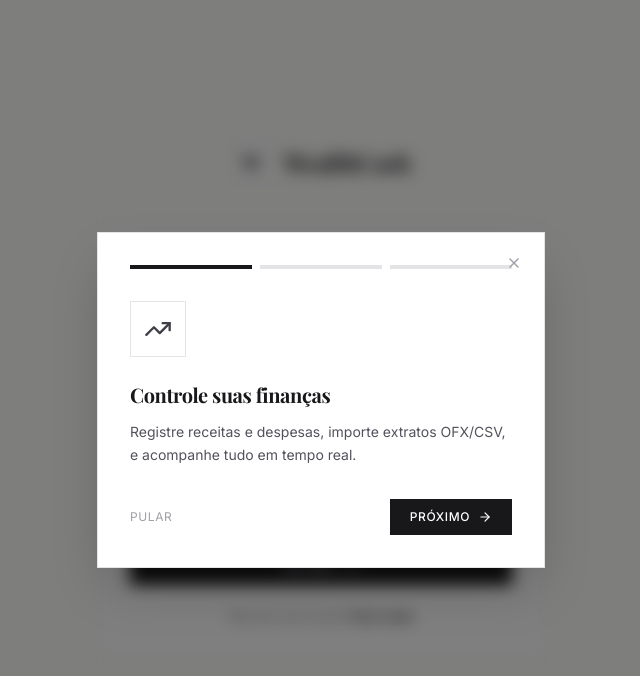
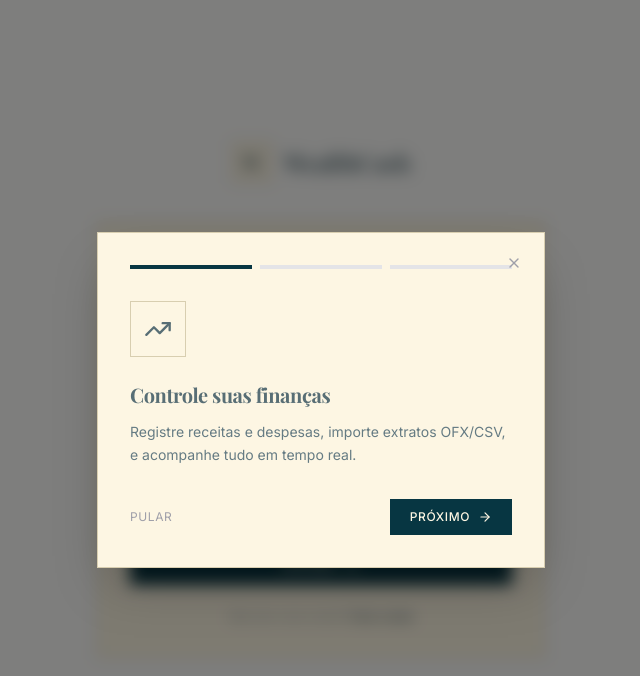
Before and after one commit to pedroqvd/planejador-financeiro-2, a Next.js app: page /login in a window 1280 px wide. Shown: the top 676 px of the page, without its empty margins (319-959 px from the left). Built offline with nearby package versions, Linux system fonts and the light colour scheme; no server answers; a web font is replaced by a local one.

Commit message:
feat: redesign global theme to Solarized Light and Dark Modern

```diff
--- a/app/globals.css
+++ b/app/globals.css
@@ -10,35 +10,73 @@
 /* ===== Premium Editorial Design System ===== */
 
 :root {
-  --accent-gold: #C9A84C;
-  --accent-ink: #0A0A0A;
-  --bg-cream: #FCFCFA;
-  --bg-sidebar: #F3F4F3;
-  --bg-card: #ffffff;
-  --bg-input: #ffffff;
-  --border-color: #E5E7EB;
-  --text-primary: #0A0A0A;
-  --text-secondary: #71717a;
-  --shadow-sm: 0 1px 2px 0 rgb(0 0 0 / 0.02), 0 1px 3px 0 rgb(0 0 0 / 0.04);
-  --shadow-md: 0 4px 6px -1px rgb(0 0 0 / 0.03), 0 2px 4px -2px rgb(0 0 0 / 0.03);
-  --shadow-lg: 0 10px 25px -3px rgb(0 0 0 / 0.05), 0 4px 6px -4px rgb(0 0 0 / 0.02);
+  /* Solarized Light Theme */
+  --accent-gold: #b58900;
+  --accent-ink: #268bd2;
+  --bg-cream: #fdf6e3;
+  --bg-sidebar: #eee8d5;
+  --bg-card: #fdf6e3;
+  --bg-input: #eee8d5;
+  --border-color: #d8ceb0;
+  --text-primary: #586e75;
+  --text-secondary: #93a1a1;
+
+  /* Generic tailwind overrides for Light Mode */
+  --tw-bg-zinc-50: #eee8d5;
+  --tw-bg-zinc-100: #e5dfc5;
+  --tw-bg-zinc-900: #073642;
+  --tw-text-zinc-900: #586e75;
+  --tw-text-zinc-800: #073642;
+  --tw-text-zinc-700: #586e75;
+  --tw-text-zinc-600: #657b83;
+  --tw-text-zinc-500: #93a1a1;
+  --tw-text-white: #fdf6e3;
+  --tw-border-zinc-100: #e5dfc5;
+  --tw-bg-white-90: rgba(253, 246, 227, 0.9);
+  --tw-thumb: #d8ceb0;
+  --tw-thumb-hover: #c9bda0;
+  --tw-selection-bg: #eee8d5;
+  --tw-selection-text: #073642;
+
+  --shadow-sm: 0 1px 2px 0 rgb(0 43 54 / 0.05), 0 1px 3px 0 rgb(0 43 54 / 0.05);
+  --shadow-md: 0 4px 6px -1px rgb(0 43 54 / 0.05), 0 2px 4px -2px rgb(0 43 54 / 0.05);
+  --shadow-lg: 0 10px 25px -3px rgb(0 43 54 / 0.05), 0 4px 6px -4px rgb(0 43 54 / 0.05);
   --transition-base: all 0.3s cubic-bezier(0.25, 0.1, 0.25, 1);
   color-scheme: light;
 }
 
 .dark {
-  --accent-gold: #D4B65A;
-  --accent-ink: #F5F5F5;
-  --bg-cream: #0A0A0A;
-  --bg-sidebar: #111111;
-  --bg-card: #141414;
-  --bg-input: #1a1a1a;
-  --border-color: #262626;
-  --text-primary: #F5F5F5;
-  --text-secondary: #a1a1aa;
-  --shadow-sm: 0 1px 2px 0 rgb(0 0 0 / 0.3);
-  --shadow-md: 0 4px 6px -1px rgb(0 0 0 / 0.4);
-  --shadow-lg: 0 10px 25px -3px rgb(0 0 0 / 0.5);
+  /* Dark Modern Theme (VS Code) */
+  --accent-gold: #d7ba7d;
+  --accent-ink: #007acc;
+  --bg-cream: #1e1e1e;
+  --bg-sidebar: #181818;
+  --bg-card: #252526;
+  --bg-input: #2d2d2d;
+  --border-color: #3c3c3c;
+  --text-primary: #cccccc;
+  --text-secondary: #999999;
+
+  /* Generic tailwind overrides for Dark Mode */
+  --tw-bg-zinc-50: #181818;
+  --tw-bg-zinc-100: #252526;
+  --tw-bg-zinc-900: #f5f5f5;
+  --tw-text-zinc-900: #cccccc;
+  --tw-text-zinc-800: #e4e4e7;
+  --tw-text-zinc-700: #d4d4d8;
+  --tw-text-zinc-600: #a1a1aa;
+  --tw-text-zinc-500: #71717a;
+  --tw-text-white: #0a0a0a;
+  --tw-border-zinc-100: #2d2d2d;
+  --tw-bg-white-90: rgba(30, 30, 30, 0.9);
+  --tw-thumb: #3c3c3c;
+  --tw-thumb-hover: #4e4e4e;
+  --tw-selection-bg: #264f78;
+  --tw-selection-text: #ffffff;
+
+  --shadow-sm: 0 1px 2px 0 rgb(0 0 0 / 0.4);
+  --shadow-md: 0 4px 6px -1px rgb(0 0 0 / 0.5);
+  --shadow-lg: 0 10px 25px -3px rgb(0 0 0 / 0.6);
   color-scheme: dark;
 }
 
@@ -50,54 +88,140 @@ body {
   transition: background-color 0.3s ease, color 0.3s ease;
 }
 
-/* Dark mode overrides */
-.dark body,
-.dark .bg-white { background-color: var(--bg-card) !important; }
-.dark .bg-\[\\#FCFCFA\] { background-color: var(--bg-cream) !important; }
-.dark .border-zinc-200 { border-color: var(--border-color) !important; }
-.dark .border-zinc-100 { border-color: #1f1f1f !important; }
-.dark .text-zinc-900 { color: var(--text-primary) !important; }
-.dark .text-zinc-800 { color: #e4e4e7 !important; }
-.dark .text-zinc-700 { color: #d4d4d8 !important; }
-.dark .text-zinc-600 { color: #a1a1aa !important; }
-.dark .text-zinc-500 { color: #71717a !important; }
-.dark .bg-zinc-50 { background-color: #1a1a1a !important; }
-.dark .bg-zinc-100 { background-color: #1f1f1f !important; }
-.dark .bg-white\/90 { background-color: rgba(20, 20, 20, 0.9) !important; }
-.dark .hover\:bg-zinc-50:hover { background-color: #1a1a1a !important; }
-.dark .hover\:bg-zinc-100:hover { background-color: #1f1f1f !important; }
-.dark .bg-zinc-900 { background-color: #f5f5f5 !important; color: #0a0a0a !important; }
-.dark .bg-zinc-900 .text-white { color: #0a0a0a !important; }
-.dark .bg-zinc-900 .text-zinc-400 { color: #52525b !important; }
-.dark .bg-zinc-900 .text-zinc-500 { color: #52525b !important; }
-.dark .divide-zinc-100 > :not(:last-child) { border-color: #1f1f1f !important; }
-.dark .divide-zinc-200 > :not(:last-child) { border-color: var(--border-color) !important; }
-.dark input, .dark select, .dark textarea {
+/* Theme Overrides mapping to variables */
+body,
+.bg-white {
+  background-color: var(--bg-card) !important;
+}
+
+.bg-\[\\#FCFCFA\] {
+  background-color: var(--bg-cream) !important;
+}
+
+.border-zinc-200 {
+  border-color: var(--border-color) !important;
+}
+
+.border-zinc-100 {
+  border-color: var(--tw-border-zinc-100) !important;
+}
+
+.text-zinc-900 {
+  color: var(--text-primary) !important;
+}
+
+.text-zinc-800 {
+  color: var(--tw-text-zinc-800) !important;
+}
+
+.text-zinc-700 {
+  color: var(--tw-text-zinc-700) !important;
+}
+
+.text-zinc-600 {
+  color: var(--tw-text-zinc-600) !important;
+}
+
+.text-zinc-500 {
+  color: var(--tw-text-zinc-500) !important;
+}
+
+.bg-zinc-50 {
+  background-color: var(--tw-bg-zinc-50) !important;
+}
+
+.bg-zinc-100 {
+  background-color: var(--tw-bg-zinc-100) !important;
+}
+
+.bg-white\/90 {
+  background-color: var(--tw-bg-white-90) !important;
+}
+
+.hover\:bg-zinc-50:hover {
+  background-color: var(--tw-bg-zinc-100) !important;
+}
+
+.hover\:bg-zinc-100:hover {
+  background-color: var(--tw-border-zinc-100) !important;
+}
+
+.bg-zinc-900 {
+  background-color: var(--tw-bg-zinc-900) !important;
+  color: var(--tw-text-white) !important;
+}
+
+.bg-zinc-900 .text-white {
+  color: var(--tw-text-white) !important;
+}
+
+.bg-zinc-900 .text-zinc-400 {
+  color: var(--tw-text-zinc-500) !important;
+}
+
+.bg-zinc-900 .text-zinc-500 {
+  color: var(--tw-text-zinc-600) !important;
+}
+
+.divide-zinc-100> :not(:last-child) {
+  border-color: var(--tw-border-zinc-100) !important;
+}
+
+.divide-zinc-200> :not(:last-child) {
+  border-color: var(--border-color) !important;
+}
+
+input,
+select,
+textarea {
   background-color: var(--bg-input) !important;
   color: var(--text-primary) !important;
+  border-color: var(--border-color) !important;
 }
-.dark ::placeholder { color: #52525b !important; }
+
+::placeholder {
+  color: var(--tw-text-zinc-500) !important;
+}
 
 /* Typography Overrides */
-h1, h2, h3, .font-editorial {
+h1,
+h2,
+h3,
+.font-editorial {
   font-family: var(--font-serif);
   letter-spacing: -0.02em;
 }
 
 /* ===== Scrollbar ===== */
-::-webkit-scrollbar { width: 4px; height: 4px; }
-::-webkit-scrollbar-track { background: transparent; }
-::-webkit-scrollbar-thumb { background: #e5e7eb; border-radius: 999px; }
-::-webkit-scrollbar-thumb:hover { background: #d1d5db; }
-.dark ::-webkit-scrollbar-thumb { background: #333; }
-.dark ::-webkit-scrollbar-thumb:hover { background: #444; }
+::-webkit-scrollbar {
+  width: 4px;
+  height: 4px;
+}
+
+::-webkit-scrollbar-track {
+  background: transparent;
+}
+
+::-webkit-scrollbar-thumb {
+  background: var(--tw-thumb);
+  border-radius: 999px;
+}
+
+::-webkit-scrollbar-thumb:hover {
+  background: var(--tw-thumb-hover);
+}
 
 /* ===== Selection ===== */
-::selection { background: #e4e4e7; color: #0A0A0A; }
-.dark ::selection { background: #3f3f46; color: #f5f5f5; }
+::selection {
+  background: var(--tw-selection-bg);
+  color: var(--tw-selection-text);
+}
 
 /* ===== NProgress Loading Bar ===== */
-#nprogress { pointer-events: none; }
+#nprogress {
+  pointer-events: none;
+}
+
 #nprogress .bar {
   background: var(--accent-ink);
   position: fixed;
@@ -107,22 +231,40 @@ h1, h2, h3, .font-editorial {
   width: 100%;
   height: 2px;
 }
-.dark #nprogress .bar { background: #f5f5f5; }
 
 /* ===== Keyframe Animations ===== */
 @keyframes shimmer {
-  0% { background-position: -200% 0; }
-  100% { background-position: 200% 0; }
+  0% {
+    background-position: -200% 0;
+  }
+
+  100% {
+    background-position: 200% 0;
+  }
 }
 
 @keyframes fade-in-up {
-  from { opacity: 0; transform: translateY(12px); }
-  to { opacity: 1; transform: translateY(0); }
+  from {
+    opacity: 0;
+    transform: translateY(12px);
+  }
+
+  to {
+    opacity: 1;
+    transform: translateY(0);
+  }
 }
 
 @keyframes page-enter {
-  from { opacity: 0; transform: translateY(8px); }
-  to { opacity: 1; transform: translateY(0); }
+  from {
+    opacity: 0;
+    transform: translateY(8px);
+  }
+
+  to {
+    opacity: 1;
+    transform: translateY(0);
+  }
 }
 
 /* ===== Page Transitions ===== */
@@ -132,15 +274,10 @@ h1, h2, h3, .font-editorial {
 
 /* ===== Utility Classes ===== */
 .glass {
-  background: rgba(255, 255, 255, 0.95);
+  background: var(--tw-bg-white-90);
   backdrop-filter: blur(8px);
   -webkit-backdrop-filter: blur(8px);
-  border: 1px solid rgba(0, 0, 0, 0.04);
-}
-
-.dark .glass {
-  background: rgba(20, 20, 20, 0.95);
-  border: 1px solid rgba(255, 255, 255, 0.06);
+  border: 1px solid var(--tw-border-zinc-100);
 }
 
 .card-editorial {
```
